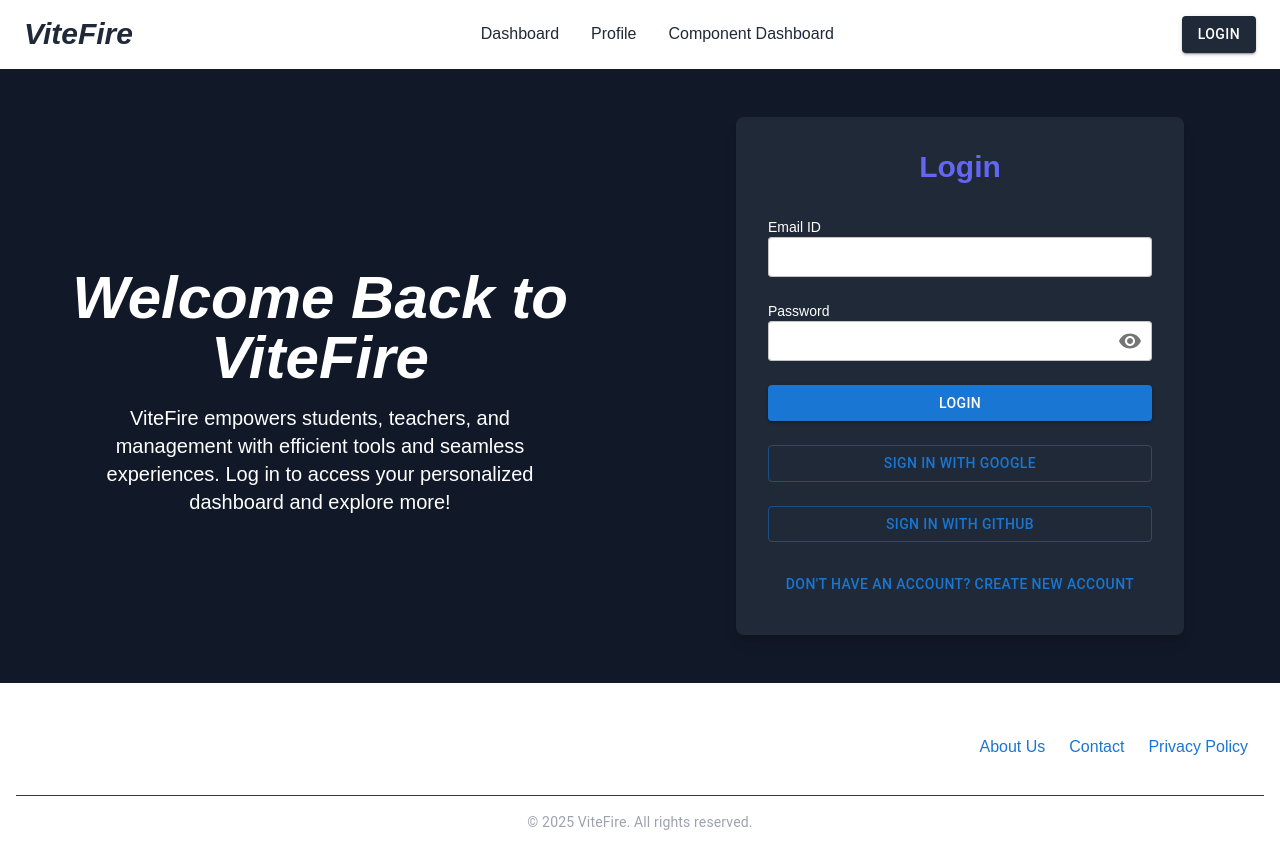
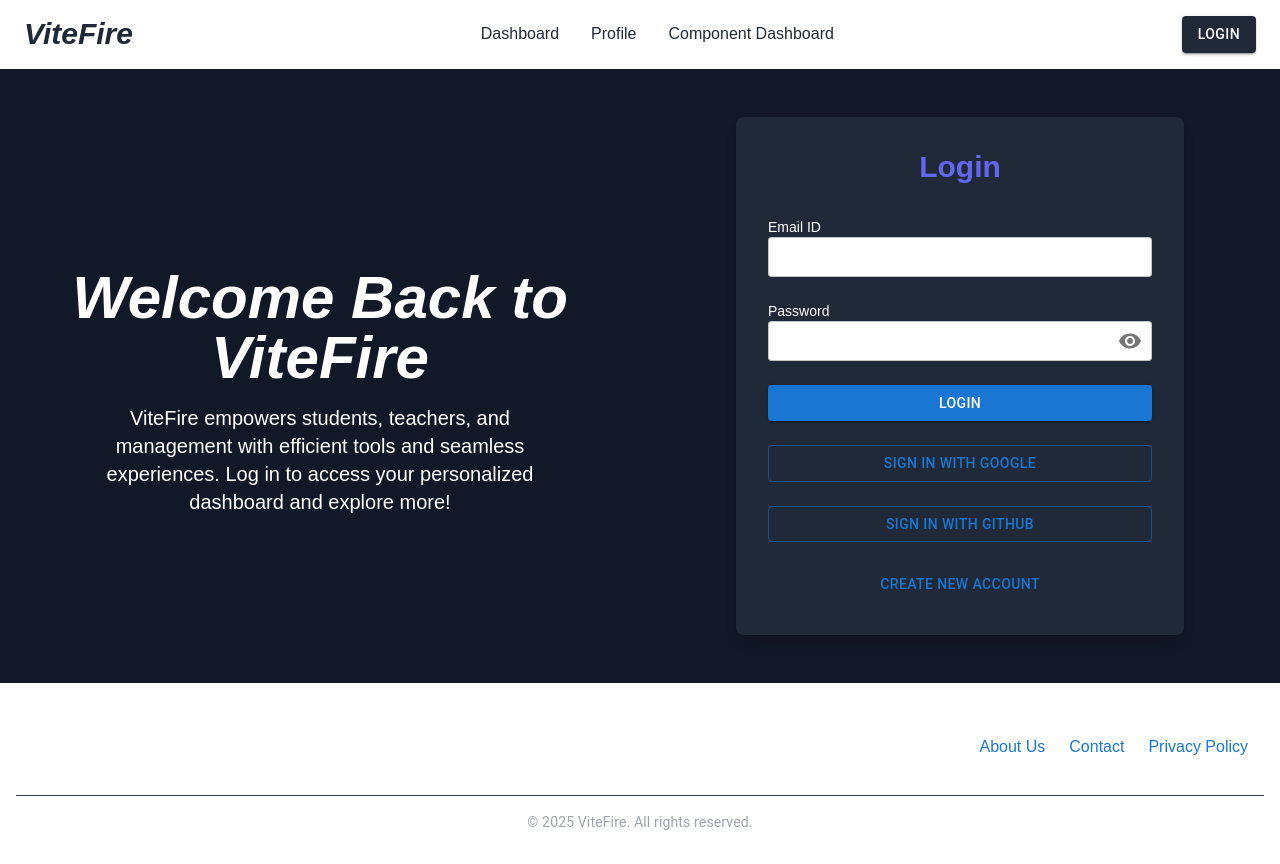
Before and after one commit to santoshprajapat94/Agentdashboard, a React (Vite) app: page /signin in a window 1280 px wide. Built offline with nearby package versions, Linux system fonts and the light colour scheme.

Commit message:
updated the fix patch

```diff
--- a/src/Pages/CreateAccount.jsx
+++ b/src/Pages/CreateAccount.jsx
@@ -13,7 +13,7 @@ import Visibility from "@mui/icons-material/Visibility";
 import VisibilityOff from "@mui/icons-material/VisibilityOff";
 import { toast } from "react-toastify";
 import { data } from "../firebase/Firebase";
-import Layout from "../layouts";
+import Layout from "../layouts/Index";
 
 const auth = getAuth(data);
 
--- a/src/Pages/SignIn.jsx
+++ b/src/Pages/SignIn.jsx
@@ -215,7 +215,7 @@ const LoginPage = () => {
                   onClick={() => navigate("/account")}
                   className="text-indigo-500 hover:underline"
                 >
-                  Don't have an account? Create New Account
+                   Create New Account
                 </Button>
               </div>
             </form>
```
